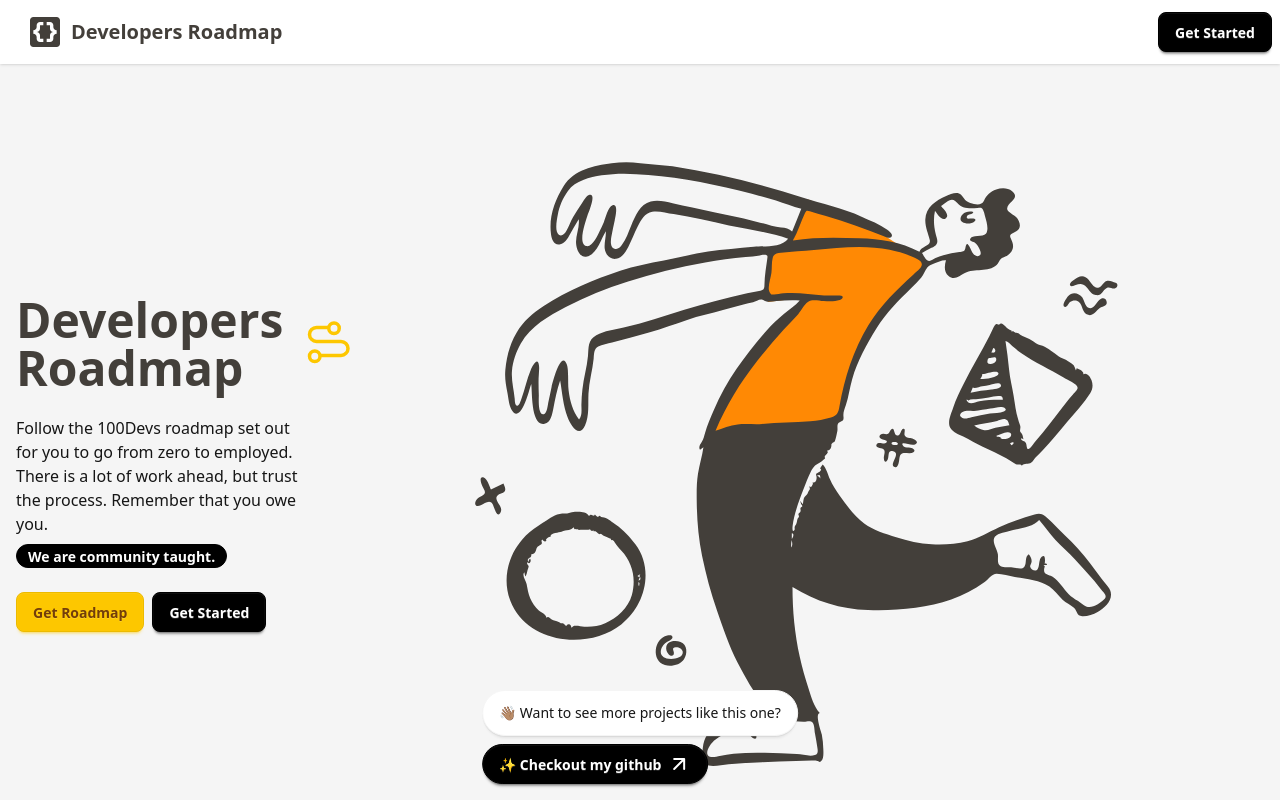
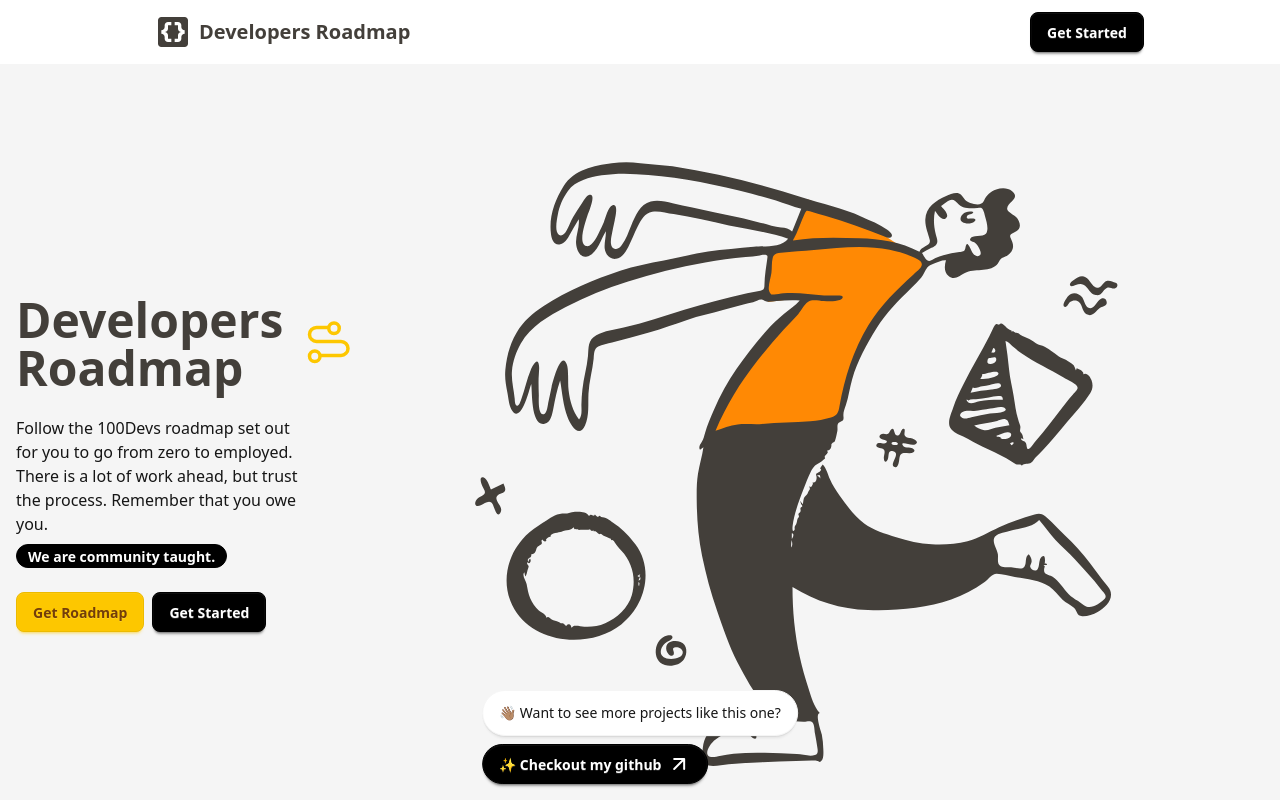
Before and after one commit to rcm-webdev/next-developer-roadmap, a Next.js app: page / in a window 1280 px wide. Shown: the top 800 px of the page. Built offline with nearby package versions, Linux system fonts and the light colour scheme; no server answers.

Commit message:
update navbar width

```diff
--- a/component/Navbar.js
+++ b/component/Navbar.js
@@ -1,13 +1,12 @@
 import Image from "next/image";
 import Link from "next/link";
 import Logo from "@/public/code-braces.svg";
-import User from "@/public/user-smile.svg";
-import Searchbar from "./Searchbar";
 import Button from "./ButtonLogin";
 
 function Navbar() {
   return (
-    <div className="navbar bg-base-100 shadow-sm">
+    <div className="max-w-5xl mx-auto bg-base-100">
+      <div className="navbar   ">
         <div className="flex-1">
           <Link
             href={"/"}
@@ -21,6 +20,7 @@ function Navbar() {
           <Button />
         </div>
       </div>
+    </div>
   );
 }
 
```
Lines whose indentation alone changed are shown as unchanged.
